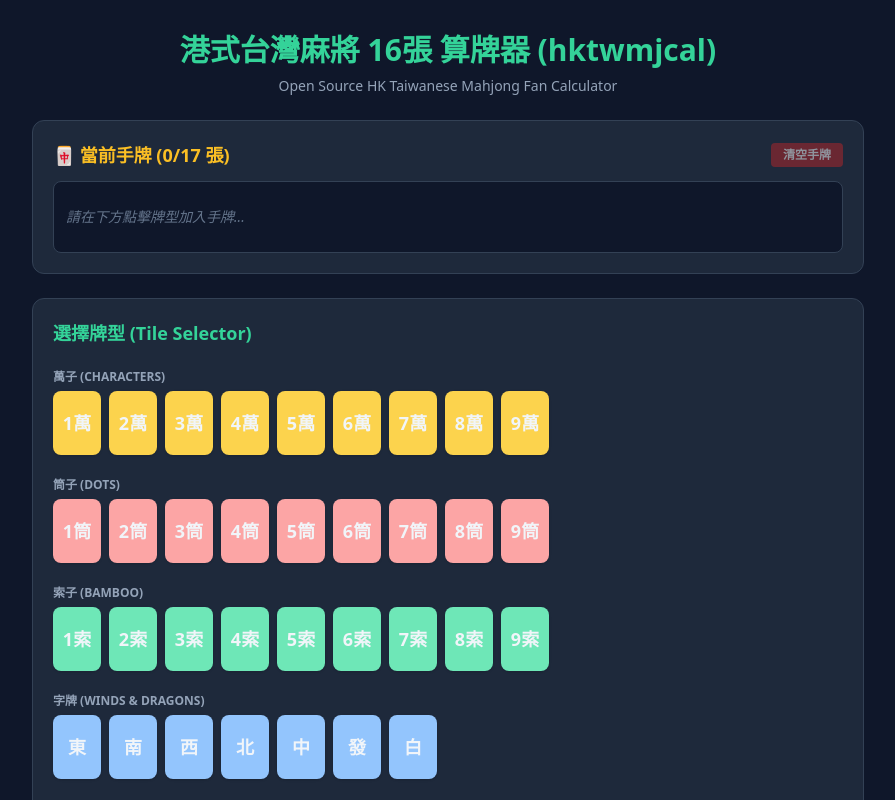
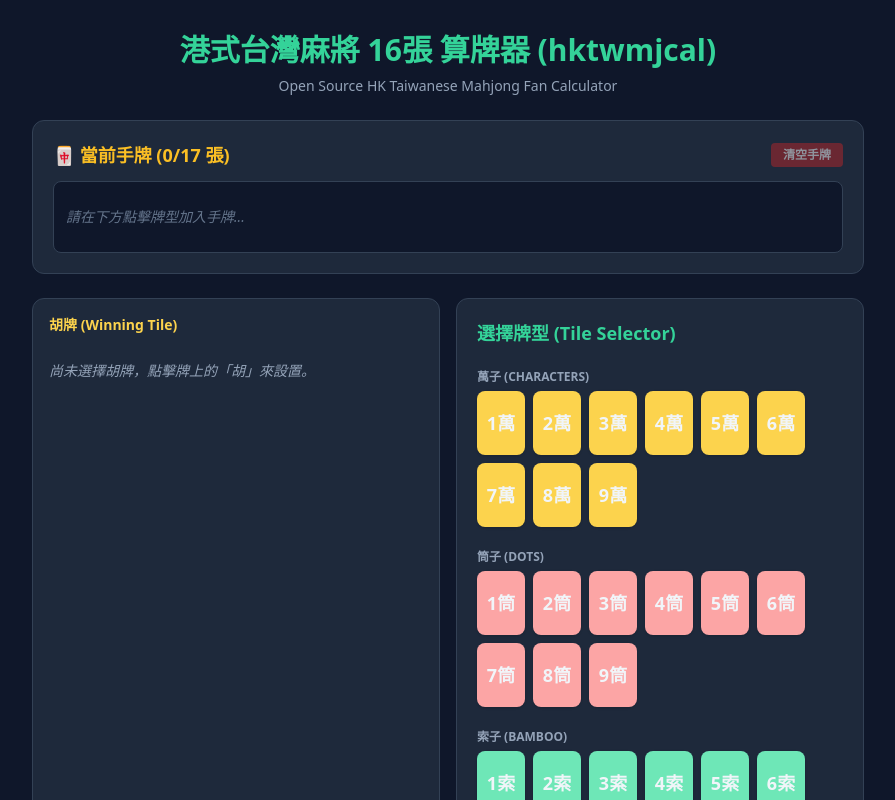
Before and after one commit to andycylam/hktwmjcal, a React (Vite) app: page / in a window 1280 px wide. Shown: the top 800 px of the page, without its empty margins (192-1087 px from the left). Built offline with nearby package versions, Linux system fonts and the light colour scheme.

Commit message:
Implement Hu Tile

```diff
--- a/src/App.tsx
+++ b/src/App.tsx
@@ -4,6 +4,7 @@ import { TilePicker } from './components/TilePicker';
 import { HandRack } from './components/HandRack';
 import { ResultCard } from './components/ResultCard';
 import { calculateHandFan } from './engine/validator';
+import { HuArea } from './components/HuArea';
 
 const MAX_TILES_PER_TYPE = 4;
 
@@ -15,6 +16,8 @@ export default function App() {
   const [hand, setHand] = useState<Tile[]>([]);
   const [result, setResult] = useState<CalculationResult | null>(null);
   const [errorMessage, setErrorMessage] = useState<string | null>(null);
+  const [huTileId, setHuTileId] = useState<string | null>(null);
+  const huTile = hand.find(t => t.id === huTileId) || null;
 
   const handleSelectTile = (tile: Tile) => {
     setErrorMessage(null);
@@ -41,6 +44,14 @@ export default function App() {
   const handleRemoveTile = (id: string) => {
     const updated = hand.filter(t => t.id !== id);
     setHand(updated);
+    setResult(null);
+    // clear hu if the hu tile was removed
+    if (huTileId === id) setHuTileId(null);
+  };
+
+  const handleSetHu = (id: string) => {
+    // toggle
+    setHuTileId(prev => (prev === id ? null : id));
     setResult(null);
   };
 
@@ -74,8 +85,12 @@ export default function App() {
         </div>
       )}
 
-      <HandRack hand={hand} onRemoveTile={handleRemoveTile} onClear={handleClear} />
-      <TilePicker onSelectTile={handleSelectTile} hand={hand} />
+      <HandRack hand={hand} onRemoveTile={handleRemoveTile} onSetHu={handleSetHu} huTileId={huTileId} onClear={handleClear} />
+
+      <div className="grid grid-cols-1 md:grid-cols-2 gap-4">
+        <HuArea huTile={huTile} onClearHu={() => setHuTileId(null)} />
+        <TilePicker onSelectTile={handleSelectTile} hand={hand} />
+      </div>
 
       <div className="flex justify-center pt-2">
         <button
--- a/src/components/HandRack.tsx
+++ b/src/components/HandRack.tsx
@@ -4,6 +4,8 @@ import { Tile, Suit } from '../types/mahjong';
 interface Props {
   hand: Tile[];
   onRemoveTile: (id: string) => void;
+  onSetHu: (id: string) => void;
+  huTileId?: string | null;
   onClear: () => void;
 }
 
@@ -39,19 +41,31 @@ export const HandRack: React.FC<Props> = ({ hand, onRemoveTile, onClear }) => {
         ) : (
           hand.map(t => {
             const colors = SUIT_COLORS[t.suit as Suit];
+            const isHu = huTileId === t.id;
             return (
+              <div key={t.id} className="relative">
                 <button
-                key={t.id}
                   onClick={() => onRemoveTile(t.id)}
                   className={`
                     relative w-11 h-15 ${colors.base} ${colors.border} border-2 rounded-md
                     flex items-center justify-center font-bold text-slate-900 shadow
                     hover:brightness-95 active:scale-95 transition
+                    ${isHu ? 'ring-2 ring-amber-400' : ''}
                   `}
                   title={`移除 ${t.label}`}
                 >
                   {t.label}
                 </button>
+
+                <button
+                  onClick={() => onSetHu(t.id)}
+                  className={`absolute -top-2 -left-2 w-6 h-6 rounded-full text-xs font-bold flex items-center justify-center bg-amber-500 text-slate-900 shadow transition
+                    hover:scale-105 active:scale-95`}
+                  title={isHu ? '取消 胡牌' : '設為 胡牌'}
+                >
+                  胡
+                </button>
+              </div>
             );
           })
         )}
--- /dev/null
+++ b/src/components/HuArea.tsx
@@ -0,0 +1,36 @@
+import React from 'react';
+import { Tile } from '../types/mahjong';
+
+interface Props {
+  huTile?: Tile | null;
+  onClearHu: () => void;
+}
+
+export const HuArea: React.FC<Props> = ({ huTile, onClearHu }) => {
+  return (
+    <div className="bg-slate-800 border border-slate-700 rounded-xl p-4 space-y-2">
+      <h3 className="text-sm font-semibold text-amber-300">胡牌 (Winning Tile)</h3>
+      <div className="min-h-[56px] flex items-center gap-3">
+        {huTile ? (
+          <>
+            <div className="w-12 h-16 rounded-lg bg-amber-300 border border-amber-600 flex items-center justify-center font-bold text-amber-950 shadow">
+              {huTile.label}
+            </div>
+            <div className="flex gap-2">
+              <button
+                onClick={onClearHu}
+                className="px-3 py-1 bg-red-600 text-white rounded transition hover:bg-red-500"
+              >
+                清除
+              </button>
+            </div>
+          </>
+        ) : (
+          <span className="text-slate-400 italic text-sm">尚未選擇胡牌，點擊牌上的「胡」來設置。</span>
+        )}
+      </div>
+    </div>
+  );
+};
+
+export default HuArea;
```
Lines whose indentation alone changed are shown as unchanged.
